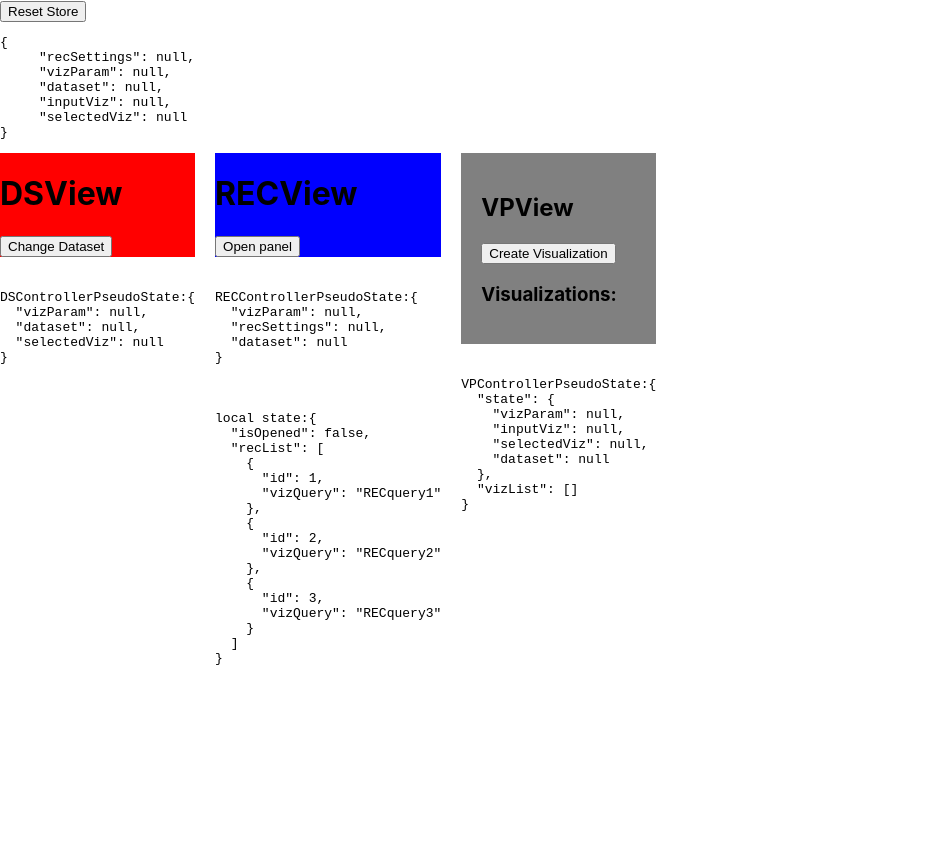
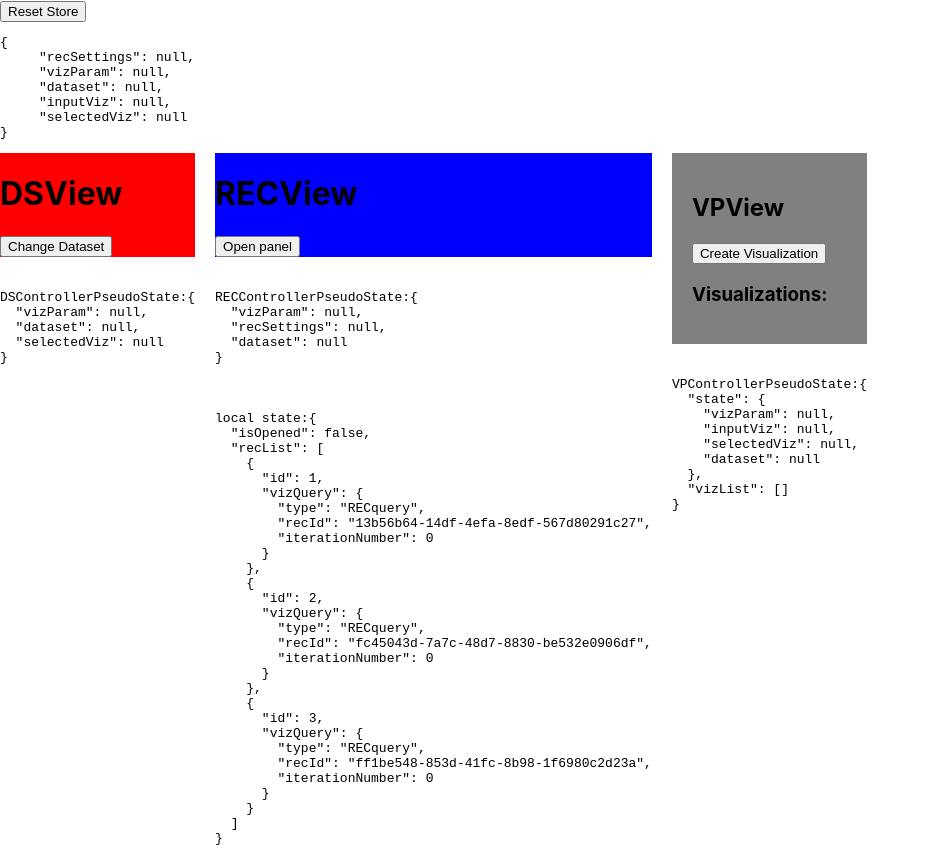
Before and after one commit to Tthide/VizREvent, a React (Create React App) app in the folder vizrevent/: page / in a window 1280 px wide. Shown: the whole page, without its empty margins (0-930 px from the left). Before the commit the page ends 800 px from the top, so only its background shows below. Built offline with nearby package versions, Linux system fonts and the light colour scheme.

Commit message:
changed REC example value

```diff
--- a/vizrevent/src/RECommender/RECController.js
+++ b/vizrevent/src/RECommender/RECController.js
@@ -1,6 +1,7 @@
 import React, { useEffect, useState } from 'react'
 import RECView from './RECView'
 import { useStoreSelector } from '../Store/VizreventStore';
+import { v4 as uuidv4 } from 'uuid';
 
 
 
@@ -16,17 +17,20 @@ const RECController = () => {
     //Creating local state
     const [isOpened, setIsOpened] = useState(false);
     const [recList, setRecList] = useState([
-        { id: 1, vizQuery: 'RECquery1' },
-        { id: 2, vizQuery: 'RECquery2' },
-        { id: 3, vizQuery: 'RECquery3' }
-    ]); //example value
+    { id: 1, vizQuery: { type: 'RECquery', recId: uuidv4(), iterationNumber: 0 } },
+    { id: 2, vizQuery: { type: 'RECquery', recId: uuidv4(), iterationNumber: 0 } },
+    { id: 3, vizQuery: { type: 'RECquery', recId: uuidv4(), iterationNumber: 0 } }]); //example value
 
     //function that actually computes the recommendation
     const recCompute = (recList, vizParam, recSettings, dataset) => {
+
         const newRecList = recList.map(item => ({
             ...item,
-            vizQuery: `${item.vizQuery}/${item.id}`
+            vizQuery: {...item.vizQuery,iterationNumber:++item.vizQuery.iterationNumber},
         }));
+
+        //example output
+
         return newRecList;
         /* recommendation provided in the past could influence futur recommendation here (be mindfull of infinite recursive loops)
         const newRecSettings="";
@@ -52,9 +56,9 @@ const RECController = () => {
     // Use useEffect to update recList when store properties change
     useEffect(() => {
         if (isOpened) {
-            setRecList(prevRecList=>recCompute(prevRecList, state.vizParam, state.recSettings, state.dataset));
+            setRecList(prevRecList => recCompute(prevRecList, state.vizParam, state.recSettings, state.dataset));
         }
-    }, [isOpened,state.vizParam, state.recSettings, state.dataset]);
+    }, [isOpened, state.vizParam, state.recSettings, state.dataset]);
 
     return (
         <>
```
